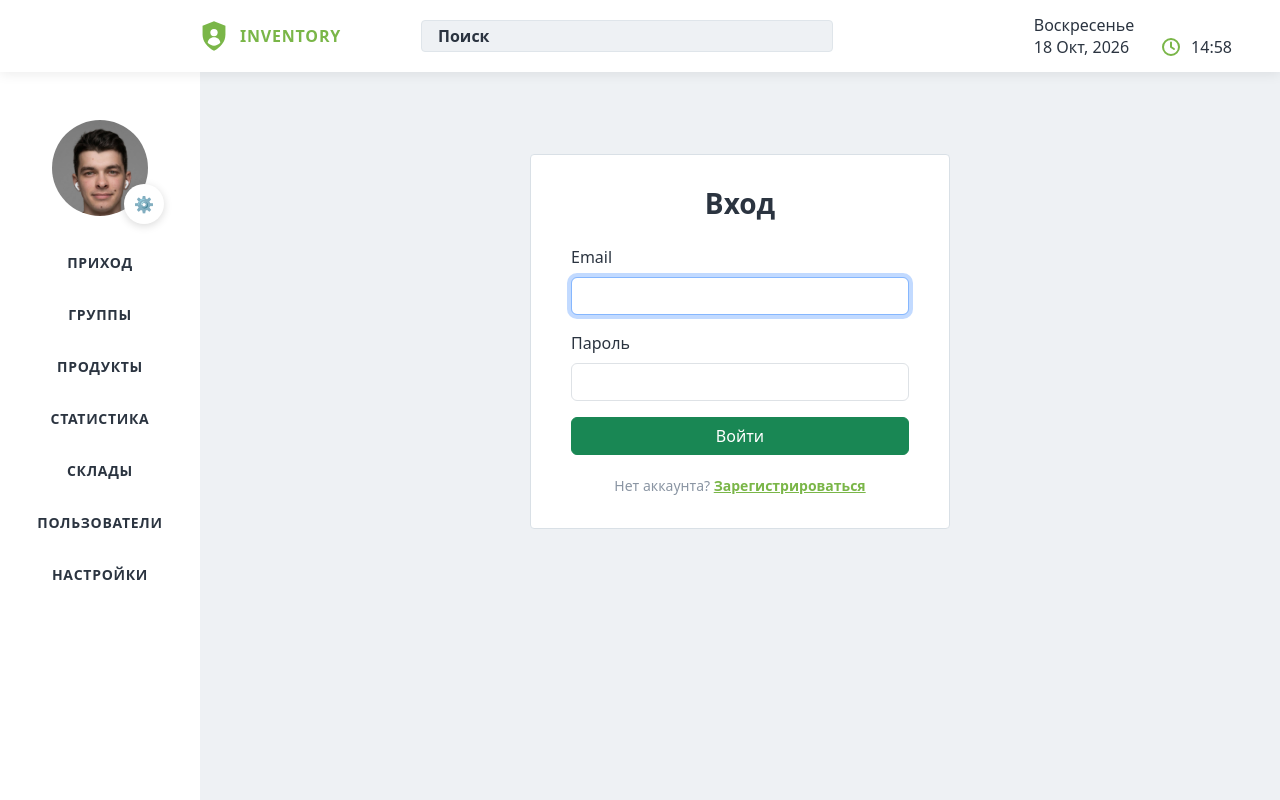
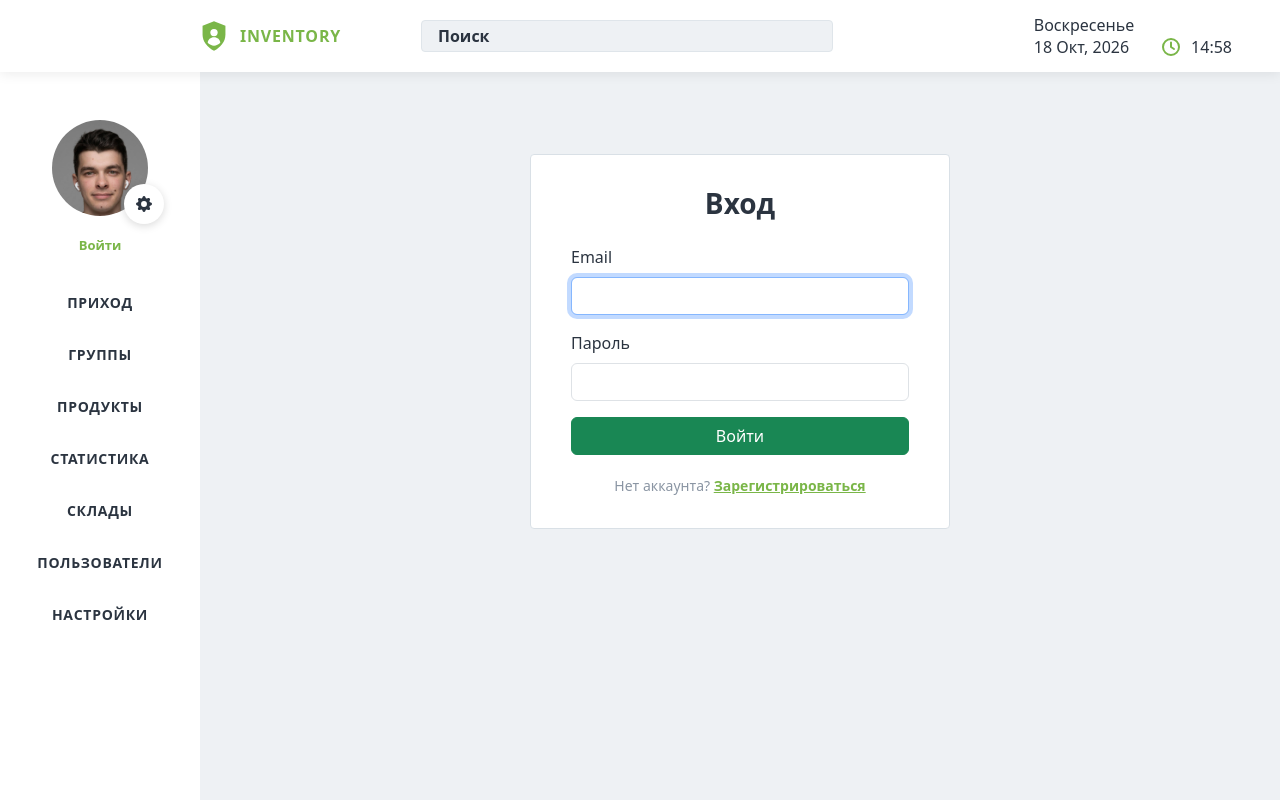
Before and after one commit to DmitriyYaroshchuk/inventory, a Next.js app in the folder frontend/: page /login in a window 1280 px wide. Built offline with nearby package versions, Linux system fonts and the light colour scheme; no server answers.

Commit message:
feat: show current user with logout in profile

```diff
--- a/frontend/src/components/UserProfile/UserProfile.scss
+++ b/frontend/src/components/UserProfile/UserProfile.scss
@@ -1,10 +1,14 @@
 @use '@/styles/variables' as *;
 
 .user-profile {
-  position: relative;
-  width: 96px;
-  height: 96px;
   margin: 48px auto 0;
+
+  &__photo {
+    position: relative;
+    width: 96px;
+    height: 96px;
+    margin: 0 auto;
+  }
 
   &__avatar {
     display: block;
@@ -19,13 +23,45 @@
     position: absolute;
     right: -16px;
     bottom: -8px;
+    display: flex;
+    align-items: center;
+    justify-content: center;
     width: 40px;
     height: 40px;
+    padding: 0;
     border: 0;
     border-radius: 50%;
     background: #fff;
     box-shadow: 0 2px 8px rgba(0, 0, 0, 0.15);
-    color: $text-muted;
+    color: $text-dark;
     cursor: default;
   }
+
+  &__account {
+    display: flex;
+    flex-direction: column;
+    align-items: center;
+    gap: 4px;
+    margin-top: 20px;
+  }
+
+  &__name {
+    font-size: 14px;
+    font-weight: 700;
+    color: $text-dark;
+  }
+
+  &__action {
+    padding: 0;
+    border: 0;
+    background: none;
+    color: $green;
+    font-size: 13px;
+    font-weight: 700;
+    text-decoration: none;
+
+    &:hover {
+      text-decoration: underline;
+    }
+  }
 }
--- a/frontend/src/components/UserProfile/UserProfile.tsx
+++ b/frontend/src/components/UserProfile/UserProfile.tsx
@@ -1,9 +1,42 @@
+'use client';
+
+import { useEffect } from 'react';
 import Image from 'next/image';
+import Link from 'next/link';
+import { skipToken } from '@reduxjs/toolkit/query';
+import { useGetMeQuery } from '@/services/api';
+import { setToken } from '@/store/authSlice';
+import { useAppDispatch, useAppSelector } from '@/store/hooks';
+import { loadTokenFromLS, saveTokenToLS } from '@/utils/storage';
 import './UserProfile.scss';
 
 const UserProfile = () => {
+  const dispatch = useAppDispatch();
+  const token = useAppSelector((state) => state.auth.token);
+  const { currentData: user, error } = useGetMeQuery(token ?? skipToken);
+
+  useEffect(() => {
+    const savedToken = loadTokenFromLS();
+    if (savedToken) {
+      dispatch(setToken(savedToken));
+    }
+  }, [dispatch]);
+
+  useEffect(() => {
+    if (error && 'status' in error && error.status === 401) {
+      dispatch(setToken(null));
+      saveTokenToLS(null);
+    }
+  }, [error, dispatch]);
+
+  const handleLogout = () => {
+    dispatch(setToken(null));
+    saveTokenToLS(null);
+  };
+
   return (
     <div className="user-profile">
+      <div className="user-profile__photo">
         <Image
           className="user-profile__avatar"
           src="/avatar.jpg"
@@ -13,8 +46,30 @@ const UserProfile = () => {
           loading="eager"
         />
         <button className="user-profile__settings" type="button" aria-label="Settings">
-        ⚙
+          <svg viewBox="0 0 16 16" width="16" height="16" aria-hidden="true">
+            <path
+              fill="currentColor"
+              d="M9.405 1.05c-.413-1.4-2.397-1.4-2.81 0l-.1.34a1.464 1.464 0 0 1-2.105.872l-.31-.17c-1.283-.698-2.686.705-1.987 1.987l.169.311c.446.82.023 1.841-.872 2.105l-.34.1c-1.4.413-1.4 2.397 0 2.81l.34.1a1.464 1.464 0 0 1 .872 2.105l-.17.31c-.698 1.283.705 2.686 1.987 1.987l.311-.169a1.464 1.464 0 0 1 2.105.872l.1.34c.413 1.4 2.397 1.4 2.81 0l.1-.34a1.464 1.464 0 0 1 2.105-.872l.31.17c1.283.698 2.686-.705 1.987-1.987l-.169-.311a1.464 1.464 0 0 1 .872-2.105l.34-.1c1.4-.413 1.4-2.397 0-2.81l-.34-.1a1.464 1.464 0 0 1-.872-2.105l.17-.31c.698-1.283-.705-2.686-1.987-1.987l-.311.169a1.464 1.464 0 0 1-2.105-.872zM8 10.93a2.929 2.929 0 1 1 0-5.858 2.929 2.929 0 0 1 0 5.858z"
+            />
+          </svg>
         </button>
+
+      </div>
+
+      <div className="user-profile__account">
+        {user ? (
+          <>
+            <span className="user-profile__name">{user.name}</span>
+            <button className="user-profile__action" type="button" onClick={handleLogout}>
+              Выйти
+            </button>
+          </>
+        ) : (
+          <Link className="user-profile__action" href="/login">
+            Войти
+          </Link>
+        )}
+      </div>
     </div>
   );
 };
```
Lines whose indentation alone changed are shown as unchanged.
